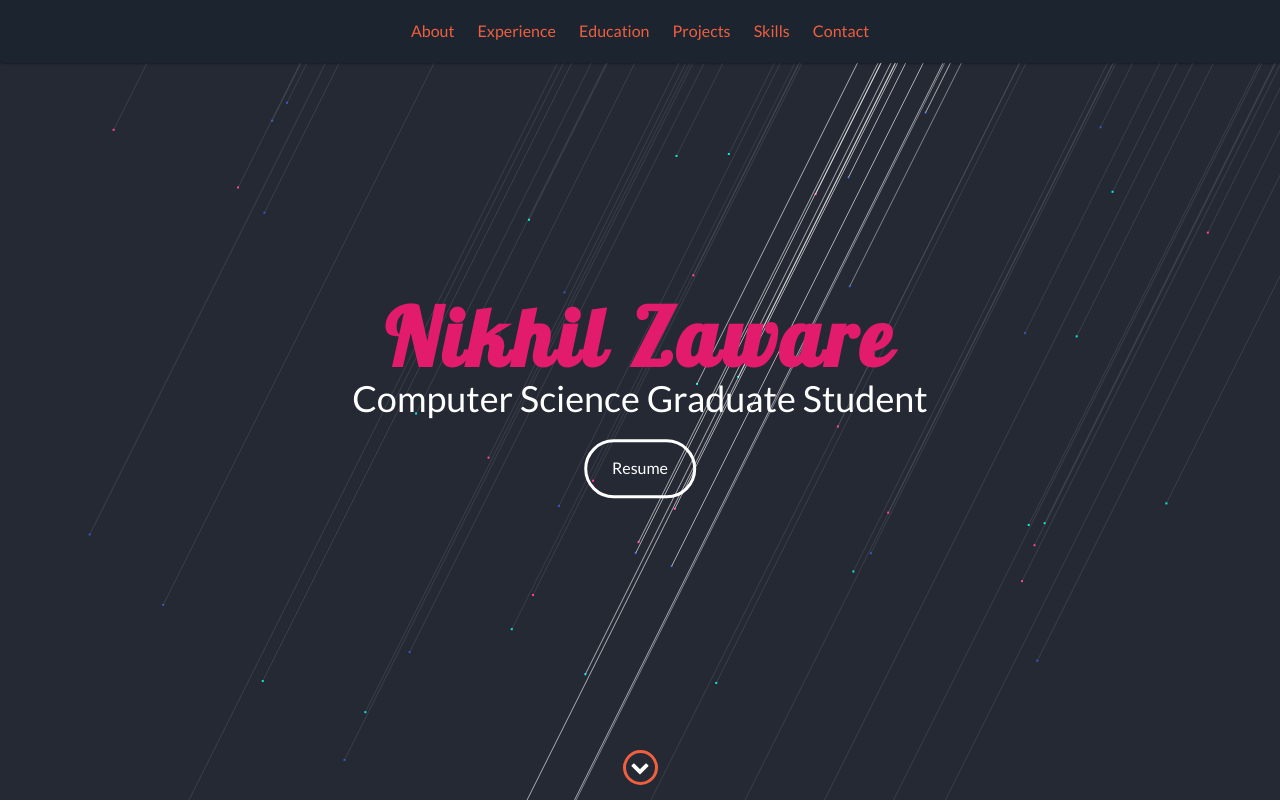
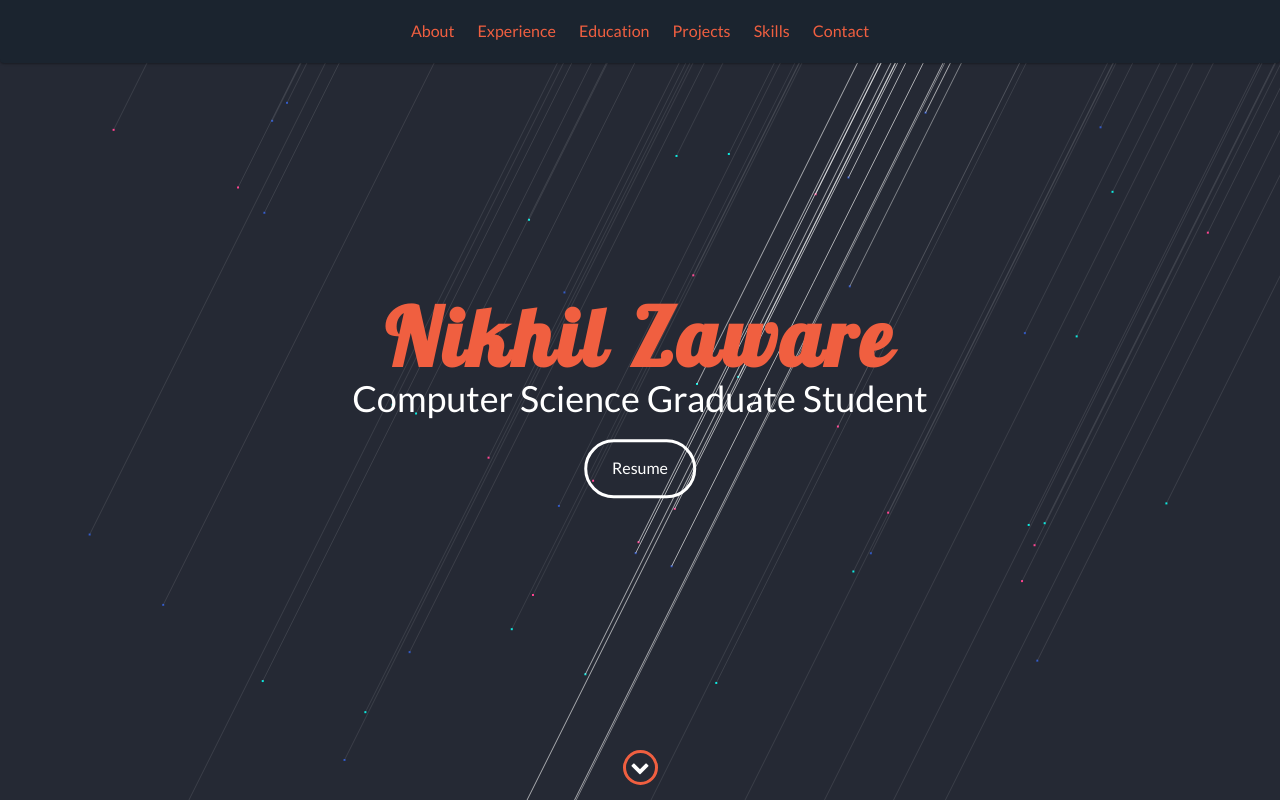
Before and after one commit to nikhil-zaware/nikhil-zaware.github.io, a plain HTML site: page index.html in a window 1280 px wide. Shown: the top 802 px of the page. Drawn offline with nearby package versions, Linux system fonts and the light colour scheme; a web font is replaced by a local one.

Commit message:
Update css/styles.css

```diff
--- a/css/styles.css
+++ b/css/styles.css
@@ -273,7 +273,7 @@ footer {
 }
 
 #lead-content h1 {
-    color: #E31B6D;
+    color: #f05f40;
     font-weight: 900;
     font-size: 5em;
     /* text-transform: uppercase; */
```
